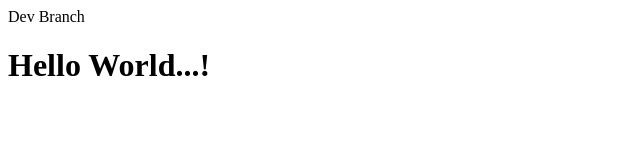
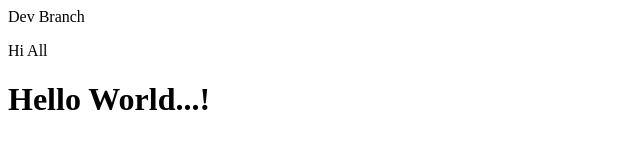
Before and after one commit to amisham96/Test_Repo, a plain HTML site: page index.html in a window 1280 px wide. Shown: the whole page, without its empty margins (0-640 px from the left). Drawn offline with Linux system fonts and the light colour scheme.

Commit message:
main line

```diff
--- a/index.html
+++ b/index.html
@@ -4,6 +4,7 @@
     </head>
     <body>
         <p>Dev Branch</p>
+        <p>Hi All</p>
         <h1>Hello World...!</h1>
     </body>
 </html>
```
